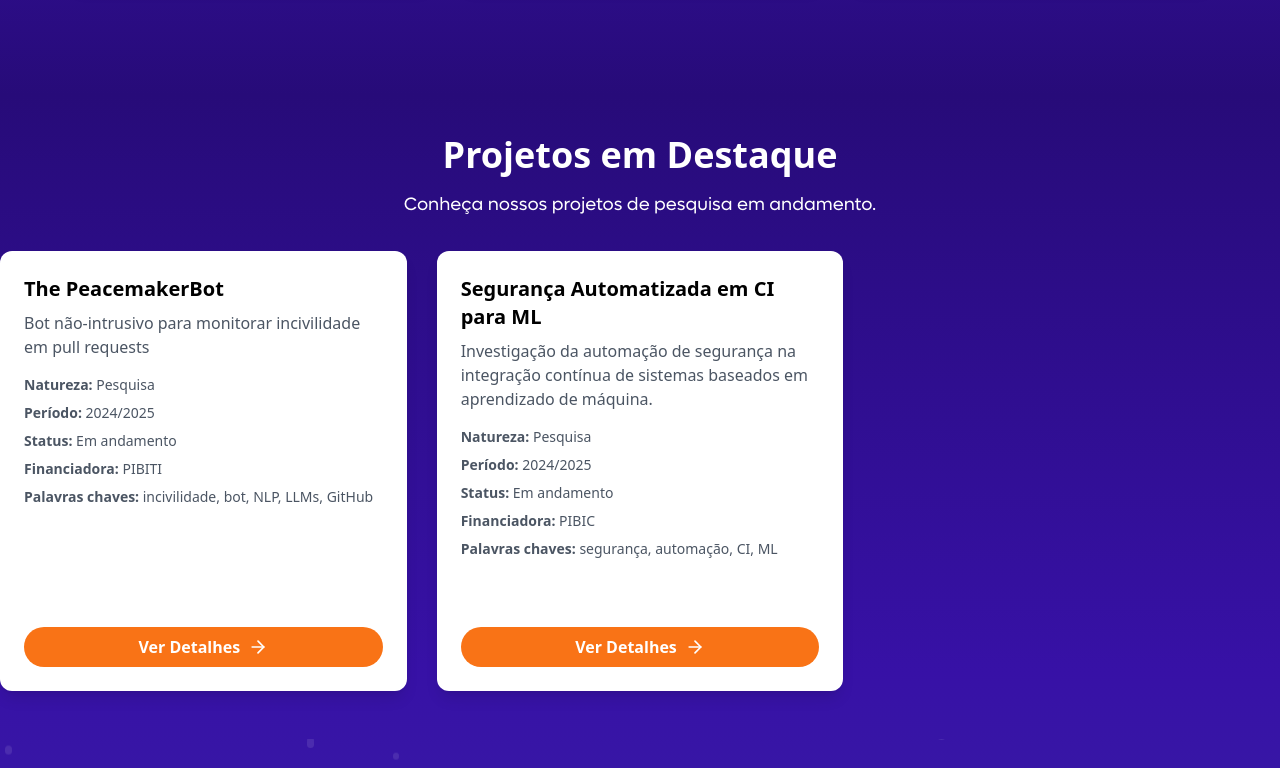
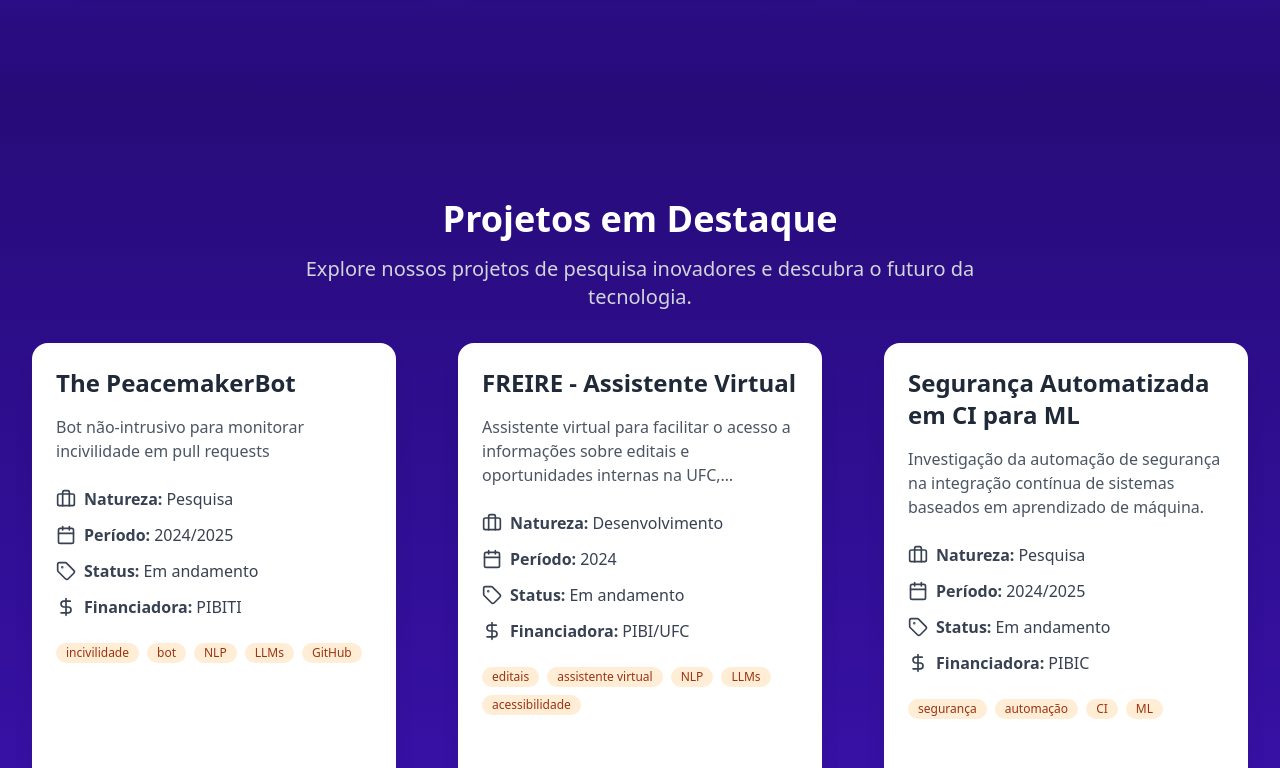
Before and after one commit to reset-ufc/reset-ufc.github.io, a React (Vite) app: page /home in a window 1280 px wide. Shown: the part 2460-3228 px from the top of the page. Built offline with nearby package versions, Linux system fonts and the light colour scheme; what tailwindcss-animated would draw is missing.

Commit message:
mass change

```diff
--- a/src/components/FeaturedArticlesSection/index.tsx
+++ b/src/components/FeaturedArticlesSection/index.tsx
@@ -39,7 +39,7 @@ export function FeaturedArticles() {
       <h1 className="text-3xl md:text-4xl font-bold text-white mb-4 text-center">
         Artigos em Destaque
       </h1>
-      <p className="text-white text-center text-base sm:text-lg font-Lufga-Regular mb-2 px-4">
+      <p className="text-gray-300 text-center text-lg md:text-xl font-light mb-4 max-w-2xl mx-auto">
         Confira os artigos mais recentes e relevantes de nossa equipe
       </p>
       <div className="relative">
--- a/src/components/FeaturedProjects/data.ts
+++ b/src/components/FeaturedProjects/data.ts
@@ -27,6 +27,26 @@ export const FeaturedProjectsData: FeaturedProjectsProps[] = [
     link: "/projects/peacemaker-bot",
   },
   {
+    slug: "freire-assistente-virtual",
+    name: "FREIRE - Assistente Virtual",
+    description:
+      "Assistente virtual para facilitar o acesso a informações sobre editais e oportunidades internas na UFC, utilizando técnicas de NLP e LLMs.",
+    summary:
+      "Desenvolvimento de um assistente virtual chamado FREIRE, voltado para estudantes, docentes e técnicos administrativos da UFC. O objetivo é mitigar dificuldades no acesso e compreensão de editais, oferecendo uma solução robusta e contextualizada.",
+    period: "2024",
+    status: "Em andamento",
+    funding: "PIBI/UFC",
+    nature: "Desenvolvimento",
+    keywords: [
+      "editais",
+      "assistente virtual",
+      "NLP",
+      "LLMs",
+      "acessibilidade",
+    ],
+    link: "/projects/freire-assistente-virtual",
+  },
+  {
     slug: "security-automation-ci",
     name: "Segurança Automatizada em CI para ML",
     description:
--- a/src/components/FeaturedProjects/index.tsx
+++ b/src/components/FeaturedProjects/index.tsx
@@ -4,18 +4,19 @@ import "swiper/css/navigation";
 import "swiper/css/pagination";
 import { Navigation, Pagination, Autoplay } from "swiper/modules";
 import { NavLink } from "react-router-dom";
-import { ArrowRight } from "lucide-react";
+import { ArrowRight, Calendar, Briefcase, Tag, DollarSign } from "lucide-react";
 import { twMerge } from "tailwind-merge";
 import { FeaturedProjectsData } from "./data";
 
 export default function FeaturedProjects() {
   return (
-    <div className="max-w-7xl mx-auto">
+    <div className="max-w-7xl mx-auto px-4 py-16">
       <h1 className="text-3xl md:text-4xl font-bold text-white mb-4 text-center">
         Projetos em Destaque
       </h1>
-      <p className="text-white text-center text-base sm:text-lg font-Lufga-Regular mb-8 px-4">
-        Conheça nossos projetos de pesquisa em andamento.
+      <p className="text-gray-300 text-center text-lg md:text-xl font-light mb-4 max-w-2xl mx-auto">
+        Explore nossos projetos de pesquisa inovadores e descubra o futuro da
+        tecnologia.
       </p>
       <Swiper
         modules={[Navigation, Pagination, Autoplay]}
@@ -28,50 +29,58 @@ export default function FeaturedProjects() {
           640: { slidesPerView: 2 },
           1024: { slidesPerView: 3 },
         }}
-        className={twMerge("mySwiper", "!pb-12")}
+        className={twMerge("mySwiper", "!pb-16")}
       >
         {FeaturedProjectsData.map((project, index) => (
-          <SwiperSlide key={index}>
-            <div className="bg-white rounded-xl overflow-hidden shadow-lg flex flex-col h-[440px]">
+          <SwiperSlide key={index} className="p-4">
+            <div className="bg-white rounded-2xl overflow-hidden shadow-xl transform transition-all duration-300 hover:scale-105 flex flex-col h-[500px]">
               <div className="p-6 flex flex-col flex-grow">
-                <h3 className="text-black text-xl font-semibold mb-2 line-clamp-2">
+                <h3 className="text-gray-800 text-2xl font-bold mb-4 line-clamp-2">
                   {project.name}
                 </h3>
-                <p className="text-gray-600 mb-4 line-clamp-3">
+                <p className="text-gray-600 mb-6 line-clamp-3">
                   {project.description}
                 </p>
-                <div className="mb-4">
-                  <div className="space-y-2">
-                    <p className="text-gray-600 text-sm">
-                      <span className="font-semibold">Natureza:</span>{" "}
-                      {project.nature}
-                    </p>
-                    <p className="text-gray-600 text-sm">
-                      <span className="font-semibold">Período:</span>{" "}
-                      {project.period}
-                    </p>
-                    <p className="text-gray-600 text-sm">
-                      <span className="font-semibold">Status:</span>{" "}
-                      {project.status}
-                    </p>
-                    <p className="text-gray-600 text-sm">
-                      <span className="font-semibold">Financiadora:</span>{" "}
-                      {project.funding}
-                    </p>
-                    <p className="text-gray-600 text-sm">
-                      <span className="font-semibold">Palavras chaves:</span>{" "}
-                      {project.keywords.join(", ")}
-                    </p>
-                  </div>
+                <div className="mb-6 space-y-3">
+                  <ProjectDetail
+                    icon={<Briefcase className="w-5 h-5" />}
+                    label="Natureza"
+                    value={project.nature}
+                  />
+                  <ProjectDetail
+                    icon={<Calendar className="w-5 h-5" />}
+                    label="Período"
+                    value={project.period}
+                  />
+                  <ProjectDetail
+                    icon={<Tag className="w-5 h-5" />}
+                    label="Status"
+                    value={project.status}
+                  />
+                  <ProjectDetail
+                    icon={<DollarSign className="w-5 h-5" />}
+                    label="Financiadora"
+                    value={project.funding}
+                  />
+                </div>
+                <div className="flex flex-wrap gap-2 mb-4">
+                  {project.keywords.map((keyword, idx) => (
+                    <span
+                      key={idx}
+                      className="bg-orange-100 text-orange-800 text-xs font-medium px-2.5 py-0.5 rounded-full"
+                    >
+                      {keyword}
+                    </span>
+                  ))}
                 </div>
               </div>
               <div className="mt-auto p-6">
                 <NavLink
                   to={project.link}
-                  className="inline-flex items-center justify-center w-full bg-orange-500 hover:bg-orange-600 text-white font-bold py-2 px-4 rounded-full transition-colors duration-300"
+                  className="inline-flex items-center justify-center w-full bg-orange-500 hover:bg-orange-600 text-white font-bold py-3 px-6 rounded-xl transition-colors duration-300 group"
                 >
                   Ver Detalhes
-                  <ArrowRight className="ml-2 h-5 w-5" />
+                  <ArrowRight className="ml-2 h-5 w-5 transform group-hover:translate-x-1 transition-transform duration-300" />
                 </NavLink>
               </div>
             </div>
@@ -81,3 +90,19 @@ export default function FeaturedProjects() {
     </div>
   );
 }
+
+interface ProjectDetailProps {
+  icon: React.ReactNode;
+  label: string;
+  value: string;
+}
+
+function ProjectDetail({ icon, label, value }: ProjectDetailProps) {
+  return (
+    <div className="flex items-center text-gray-700">
+      {icon}
+      <span className="ml-2 font-semibold">{label}:</span>
+      <span className="ml-1">{value}</span>
+    </div>
+  );
+}
--- a/src/components/ResearchArea/index.tsx
+++ b/src/components/ResearchArea/index.tsx
@@ -71,7 +71,7 @@ export default function ResearchArea() {
     <section className="py-16 md:py-24 text-white relative overflow-hidden">
       <div className="container mx-auto px-4 relative z-10">
         <motion.h2
-          className="text-3xl md:text-4xl lg:text-5xl font-bold mb-12 text-center leading-tight"
+          className="text-3xl md:text-4xl font-bold mb-12 text-center leading-tight"
           initial={{ opacity: 0, y: -20 }}
           animate={{ opacity: 1, y: 0 }}
           transition={{ duration: 0.5 }}
--- a/src/components/StatsSection/index.tsx
+++ b/src/components/StatsSection/index.tsx
@@ -43,7 +43,7 @@ export const StatsSection = () => {
           initial={{ opacity: 0, y: 20 }}
           animate={isVisible ? { opacity: 1, y: 0 } : {}}
           transition={{ duration: 0.6 }}
-          className="text-3xl lg:text-4xl font-bold mb-12 text-center leading-tight"
+          className="text-3xl md:text-4xl font-bold mb-12 text-center leading-tight"
         >
           Faça parte de uma equipe de{" "}
           <span className="text-[#ed6327]">cientistas</span>,{" "}
--- a/src/components/projects/data.ts
+++ b/src/components/projects/data.ts
@@ -27,6 +27,26 @@ export const ProjectsData: ProjectDataProps[] = [
     link: "/projects/peacemaker-bot",
   },
   {
+    slug: "freire-assistente-virtual",
+    name: "FREIRE - Assistente Virtual",
+    description:
+      "Assistente virtual para facilitar o acesso a informações sobre editais e oportunidades internas na UFC, utilizando técnicas de NLP e LLMs.",
+    summary:
+      "Desenvolvimento de um assistente virtual chamado FREIRE, voltado para estudantes, docentes e técnicos administrativos da UFC. O objetivo é mitigar dificuldades no acesso e compreensão de editais, oferecendo uma solução robusta e contextualizada.",
+    period: "2024",
+    status: "Em andamento",
+    funding: "PIBI/UFC",
+    nature: "Desenvolvimento",
+    keywords: [
+      "editais",
+      "assistente virtual",
+      "NLP",
+      "LLMs",
+      "acessibilidade",
+    ],
+    link: "/projects/freire-assistente-virtual",
+  },
+  {
     slug: "security-automation-ci",
     name: "Segurança Automatizada em CI para ML",
     description:
--- a/src/components/projects/index.tsx
+++ b/src/components/projects/index.tsx
@@ -4,7 +4,7 @@ import "swiper/css/navigation";
 import "swiper/css/pagination";
 import { Navigation, Pagination, Autoplay } from "swiper/modules";
 import { NavLink } from "react-router-dom";
-import { ArrowRight } from "lucide-react";
+import { ArrowRight, Briefcase, Calendar, DollarSign, Tag } from "lucide-react";
 import { twMerge } from "tailwind-merge";
 import { ProjectsData } from "./data";
 
@@ -66,48 +66,56 @@ export default function Projects({
           }}
           className={twMerge("mySwiper", "!pb-12")}
         >
-          {filteredProjects.map((project) => (
-            <SwiperSlide key={project.slug}>
-              <div className="bg-white rounded-xl overflow-hidden shadow-lg flex flex-col h-[440px]">
+          {filteredProjects.map((project, index) => (
+            <SwiperSlide key={index}>
+              <div className="bg-white rounded-2xl overflow-hidden shadow-xl flex flex-col h-[500px]">
                 <div className="p-6 flex flex-col flex-grow">
-                  <h3 className="text-black text-xl font-semibold mb-2 line-clamp-2">
+                  <h3 className="text-gray-800 text-2xl font-bold mb-4 line-clamp-2">
                     {project.name}
                   </h3>
-                  <p className="text-gray-600 mb-4 line-clamp-3">
+                  <p className="text-gray-600 mb-6 line-clamp-3">
                     {project.description}
                   </p>
-                  <div className="mb-4">
-                    <div className="space-y-2">
-                      <p className="text-gray-600 text-sm">
-                        <span className="font-semibold">Natureza:</span>{" "}
-                        {project.nature}
-                      </p>
-                      <p className="text-gray-600 text-sm">
-                        <span className="font-semibold">Período:</span>{" "}
-                        {project.period}
-                      </p>
-                      <p className="text-gray-600 text-sm">
-                        <span className="font-semibold">Status:</span>{" "}
-                        {project.status}
-                      </p>
-                      <p className="text-gray-600 text-sm">
-                        <span className="font-semibold">Financiadora:</span>{" "}
-                        {project.funding}
-                      </p>
-                      <p className="text-gray-600 text-sm">
-                        <span className="font-semibold">Palavras chaves:</span>{" "}
-                        {project.keywords.join(", ")}
-                      </p>
-                    </div>
+                  <div className="mb-6 space-y-3">
+                    <ProjectDetail
+                      icon={<Briefcase className="w-5 h-5" />}
+                      label="Natureza"
+                      value={project.nature}
+                    />
+                    <ProjectDetail
+                      icon={<Calendar className="w-5 h-5" />}
+                      label="Período"
+                      value={project.period}
+                    />
+                    <ProjectDetail
+                      icon={<Tag className="w-5 h-5" />}
+                      label="Status"
+                      value={project.status}
+                    />
+                    <ProjectDetail
+                      icon={<DollarSign className="w-5 h-5" />}
+                      label="Financiadora"
+                      value={project.funding}
+                    />
+                  </div>
+                  <div className="flex flex-wrap gap-2 mb-4">
+                    {project.keywords.map((keyword, idx) => (
+                      <span
+                        key={idx}
+                        className="bg-orange-100 text-orange-800 text-xs font-medium px-2.5 py-0.5 rounded-full"
+                      >
+                        {keyword}
+                      </span>
+                    ))}
                   </div>
                 </div>
                 <div className="mt-auto p-6">
                   <NavLink
                     to={project.link}
-                    className="inline-flex items-center justify-center w-full bg-orange-500 hover:bg-orange-600 text-white font-bold py-2 px-4 rounded-full transition-colors duration-300"
+                    className="inline-flex items-center justify-center w-full bg-orange-500 hover:bg-orange-600 text-white font-bold py-3 px-6 rounded-xl transition-colors duration-300 group"
                   >
                     Ver Detalhes
-                    <ArrowRight className="ml-2 h-5 w-5" />
+                    <ArrowRight className="ml-2 h-5 w-5 transform group-hover:translate-x-1 transition-transform duration-300" />
                   </NavLink>
                 </div>
               </div>
@@ -118,3 +126,19 @@ export default function Projects({
     </div>
   );
 }
+
+interface ProjectDetailProps {
+  icon: React.ReactNode;
+  label: string;
+  value: string;
+}
+
+function ProjectDetail({ icon, label, value }: ProjectDetailProps) {
+  return (
+    <div className="flex items-center text-gray-700">
+      {icon}
+      <span className="ml-2 font-semibold">{label}:</span>
+      <span className="ml-1">{value}</span>
+    </div>
+  );
+}
--- a/src/pages/projectsDetailsPage/data.ts
+++ b/src/pages/projectsDetailsPage/data.ts
@@ -39,6 +39,59 @@ export const researchProject: ResearchProjectProps[] = [
     keywords: ["incivilidade", "bot", "NLP", "LLMs", "GitHub"],
   },
   {
+    slug: "freire-assistente-virtual",
+    title:
+      "FREIRE - Assistente Virtual para facilitar o acesso a informações de editais na UFC",
+    description:
+      "PIBI/UFC n 04/2024 - Programa Inovando UFC. Estudantes, docentes e técnicos administrativos da UFC enfrentam dificuldades para acessar informações sobre editais e oportunidades internas. A comunicação dessas informações ocorre por meio de editais em linguagem técnica, redes sociais e sites de pró-reitorias, o que não é eficaz nem acessível, especialmente para estudantes. Editais com oferta de bolsas também passam despercebidos por docentes e TAEs. Este projeto propõe a criação de um assistente virtual chamado FREIRE, utilizando técnicas de NLP e LLMs para analisar grandes volumes de texto e compreender padrões linguísticos. O objetivo é facilitar o acesso a informações de editais de forma robusta e contextualizada, contribuindo para um ambiente mais inclusivo e informado.",
+    status: "Em andamento",
+    funding: "PIBI/UFC",
+    nature: "Desenvolvimento",
+    studentsInvolved: {
+      undergraduate: 3,
+      master: 1,
+      phd: 2,
+    },
+    members: [
+      {
+        name: "Anderson Gonçalves Uchôa",
+        role: "Coordenador",
+      },
+      {
+        name: "Elisângela da Silva Rodrigues",
+        role: "Integrante",
+      },
+      {
+        name: "Bruna Thainá Castro Amazonas",
+        role: "Integrante",
+      },
+      {
+        name: "Arthur Willame Barroso de Mesquita",
+        role: "Integrante",
+      },
+      {
+        name: "Artur de Oliveira da Rocha Franco",
+        role: "Integrante",
+      },
+      {
+        name: "Carlos Jefté Bastos de Mesquita Freire",
+        role: "Integrante",
+      },
+      {
+        name: "Antonio Cruz Gomes",
+        role: "Integrante",
+      },
+    ],
+    keywords: [
+      "editais",
+      "assistente virtual",
+      "NLP",
+      "LLMs",
+      "acessibilidade",
+    ],
+  },
+
+  {
     slug: "security-automation-ci",
     title:
       "Investigando a Automação de Segurança na Integração Contínua de Sistemas Baseados em Aprendizado de Máquina",
--- a/src/pages/projectsDetailsPage/index.tsx
+++ b/src/pages/projectsDetailsPage/index.tsx
@@ -49,6 +49,11 @@ export function ProjectDetailsPage() {
               Graduação: {project.studentsInvolved.undergraduate}
             </p>
           )}
+          {project.studentsInvolved.master && (
+            <p className="text-gray-600">
+              Mestrado: {project.studentsInvolved.master}
+            </p>
+          )}
         </div>
       </section>
 
--- a/src/types/index.ts
+++ b/src/types/index.ts
@@ -34,6 +34,7 @@ interface ProjectMember {
 interface StudentsInvolved {
   undergraduate?: number;
   phd?: number;
+  master?: number;
 }
 
 export interface ResearchProjectProps {
```
